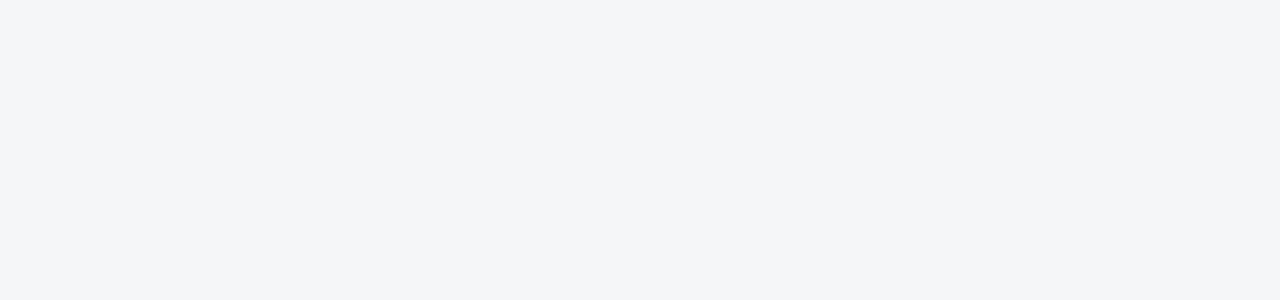
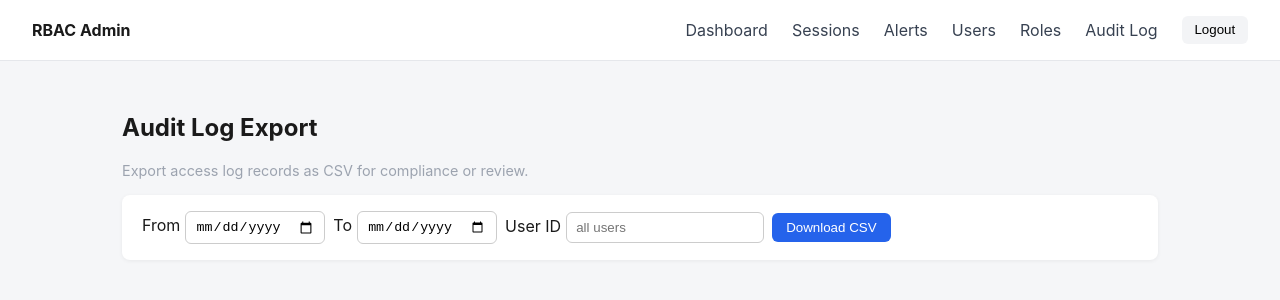
Before and after one commit to Nooman29/RBAC, a React app in the folder frontend/: page /audit-log in a window 1280 px wide. Before the commit this address had no page. Shown: the top 300 px of the page. Built offline with nearby package versions, Linux system fonts and the light colour scheme; sample sign-in values are in the browser's storage; the HTML template or start-up script is replaced by a standard one.

Commit message:
audit capabilities added to frontend

```diff
--- a/frontend/src/App.jsx
+++ b/frontend/src/App.jsx
@@ -8,6 +8,7 @@ import Users from "./pages/Users";
 import Roles from "./pages/Roles";
 import RoleDetail from "./pages/RoleDetail";
 import Sessions from "./pages/Sessions";
+import AuditLog from "./pages/AuditLog";
 import "./App.css";
 
 function ProtectedRoute({ children }) {
@@ -34,6 +35,7 @@ function Layout({ children }) {
         <Link to="/alerts">Alerts</Link>
         <Link to="/users">Users</Link>
         <Link to="/roles">Roles</Link>
+        <Link to="/audit-log">Audit Log</Link>
         <button className="logout-btn" onClick={handleLogout}>Logout</button>
       </nav>
       <main className="content">{children}</main>
@@ -61,6 +63,7 @@ function App() {
         <Route path="/users" element={<Wrapped><Users /></Wrapped>} />
         <Route path="/roles" element={<Wrapped><Roles /></Wrapped>} />
         <Route path="/roles/:roleId" element={<Wrapped><RoleDetail /></Wrapped>} />
+        <Route path="/audit-log" element={<Wrapped><AuditLog /></Wrapped>} />
       </Routes>
     </AuthProvider>
   );
--- /dev/null
+++ b/frontend/src/pages/AuditLog.jsx
@@ -0,0 +1,71 @@
+import { useState } from "react";
+import client from "../api/client";
+
+export default function AuditLog() {
+  const [startDate, setStartDate] = useState("");
+  const [endDate, setEndDate] = useState("");
+  const [userId, setUserId] = useState("");
+  const [error, setError] = useState("");
+  const [downloading, setDownloading] = useState(false);
+
+  async function handleExport() {
+    setError("");
+    setDownloading(true);
+    try {
+      const params = {};
+      if (startDate) params.start_date = new Date(startDate).toISOString();
+      if (endDate) params.end_date = new Date(endDate).toISOString();
+      if (userId) params.user_id = userId;
+
+      const res = await client.get("/api/dashboard/audit-log/export", {
+        params,
+        responseType: "blob",
+      });
+
+      const url = window.URL.createObjectURL(new Blob([res.data]));
+      const link = document.createElement("a");
+      link.href = url;
+      link.setAttribute("download", "audit_log.csv");
+      document.body.appendChild(link);
+      link.click();
+      link.remove();
+      window.URL.revokeObjectURL(url);
+    } catch (err) {
+      setError(err.response?.data?.detail || "Failed to export audit log");
+    } finally {
+      setDownloading(false);
+    }
+  }
+
+  return (
+    <div>
+      <h2>Audit Log Export</h2>
+      <p className="muted">Export access log records as CSV for compliance or review.</p>
+      <div className="panel">
+        <div className="inline-form">
+          <label>
+            From{" "}
+            <input type="date" value={startDate} onChange={(e) => setStartDate(e.target.value)} />
+          </label>
+          <label>
+            To{" "}
+            <input type="date" value={endDate} onChange={(e) => setEndDate(e.target.value)} />
+          </label>
+          <label>
+            User ID{" "}
+            <input
+              type="number"
+              value={userId}
+              onChange={(e) => setUserId(e.target.value)}
+              placeholder="all users"
+            />
+          </label>
+          <button onClick={handleExport} disabled={downloading}>
+            {downloading ? "Exporting…" : "Download CSV"}
+          </button>
+        </div>
+        {error && <p className="error">{error}</p>}
+      </div>
+    </div>
+  );
+}
```
